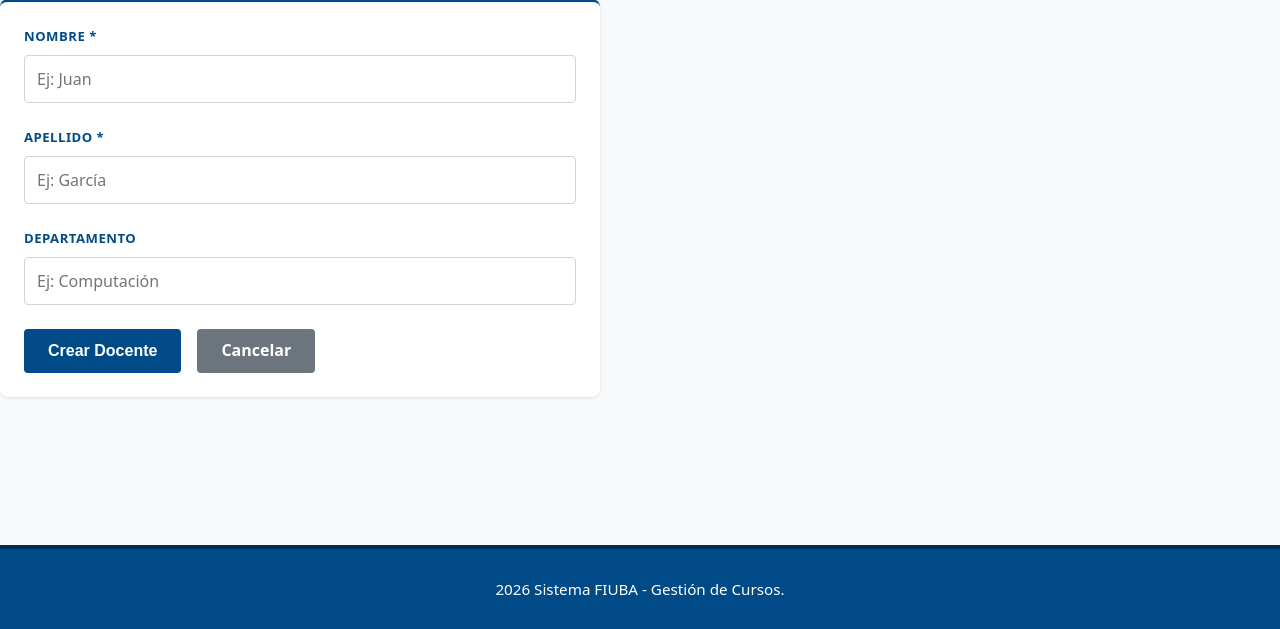
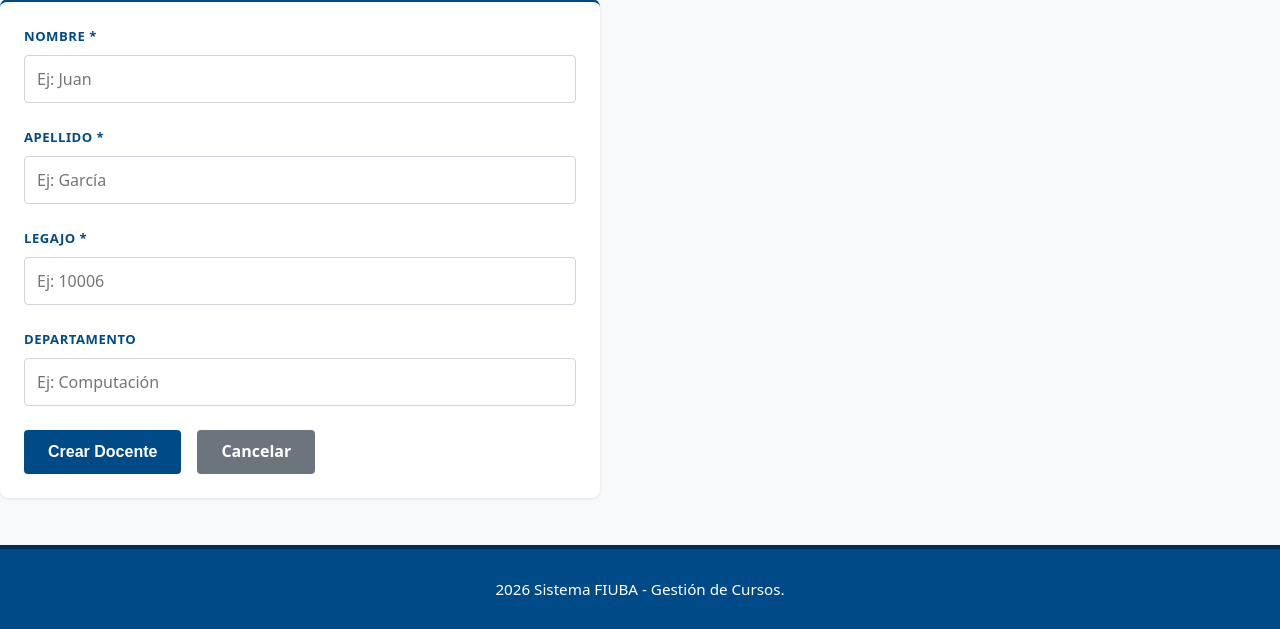
Before and after one commit to gjoel6055-wq/front_ARMJSSS, a Flask app: template app/templates/docentes/form.html in a window 1280 px wide. Shown: the part 171-800 px from the top of the page. Run offline with Flask 3, Linux system fonts and the light colour scheme; the template is opened without the code that fills it, so the values that code supplies are empty.

Commit message:
agregar campo legajo al form y corregir llamada de actualización
- Se agrega input de legajo al formulario de creación (era obligatorio
  en el backend pero no estaba en el form)
- El dict de datos en la ruta crear ahora incluye legajo con type=int
- La ruta editar usa actualizar_parcial (PATCH) en lugar de actualizar (PUT)
  para evitar el 405 Method Not Allowed

```diff
--- a/app/routes/docentes.py
+++ b/app/routes/docentes.py
@@ -36,12 +36,11 @@ def crear():
 
     if request.method == "POST":
         datos = {
-            # Datos del usuario (backend hace doble insert)
+            "legajo":       request.form.get("legajo", type=int),
             "email":        request.form.get("email"),
             "password":     request.form.get("password"),
             "nombre":       request.form.get("nombre"),
             "apellido":     request.form.get("apellido"),
-            # Datos específicos del docente
             "departamento": request.form.get("departamento"),
         }
         try:
--- a/app/templates/docentes/form.html
+++ b/app/templates/docentes/form.html
@@ -80,6 +80,17 @@
         </div>
 
         <div class="form-group">
+            <label for="legajo">Legajo *</label>
+            <input
+                type="number"
+                id="legajo"
+                name="legajo"
+                placeholder="Ej: 10006"
+                required
+            >
+        </div>
+
+        <div class="form-group">
             <label for="departamento">Departamento</label>
             <input
                 type="text"
```
